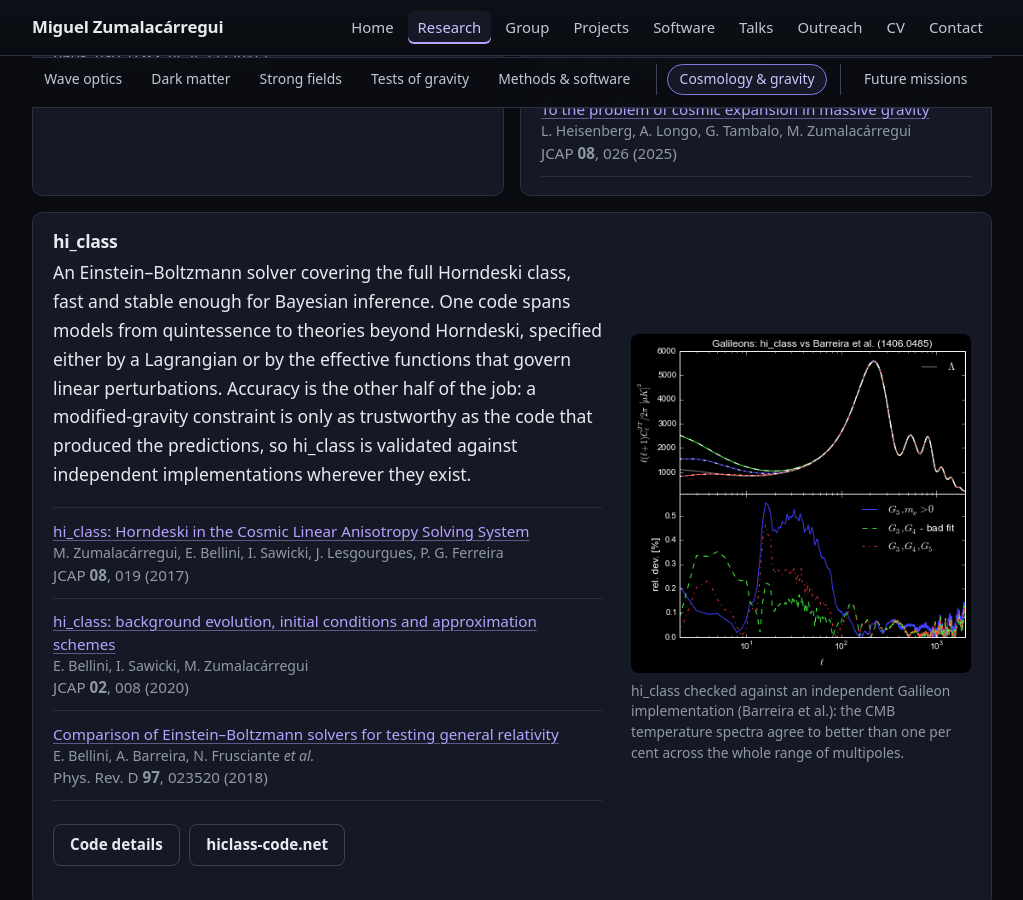
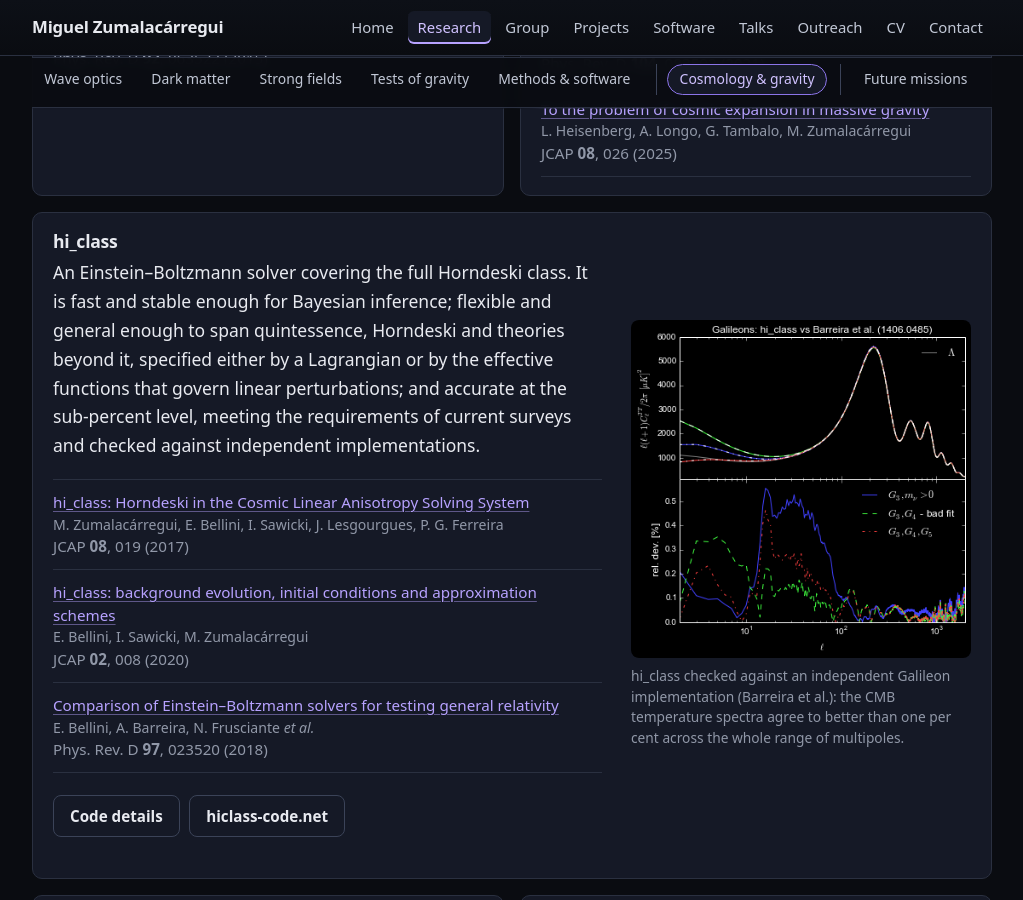
Before and after one commit to miguelzuma/miguelzuma.github.io, a Jekyll site: the page built from research.html, in a window 1280 px wide and 900 px high, scrolled down 9277 px. Shown: the whole window, without its empty margins (128-1151 px from the left). Built offline with Jekyll 4.4.1, drawn with Linux system fonts in a browser that asks for light colours.

Commit message:
Balance the hi_class description on its three claims
Fast and stable, flexible and general, accurate — one clause each, in
parallel. Accuracy is quantified (sub-percent, survey requirements) rather
than asserted.

Co-Authored-By: Claude Opus 5 <noreply@anthropic.com>
Claude-Session: https://claude.ai/code/session_01E2ZbXszK9qt9svKVxU5Yrt

```diff
--- a/research.html
+++ b/research.html
@@ -625,14 +625,13 @@ sections:
     <div class="card-col">
       <h3 class="card-title">hi_class</h3>
       <p>
-        An Einstein–Boltzmann solver covering the full Horndeski class, fast and
-        stable enough for Bayesian inference. One code spans models from
-        quintessence to theories beyond Horndeski, specified either by a
-        Lagrangian or by the effective functions that govern linear
-        perturbations. Accuracy is the other half of the job: a modified-gravity
-        constraint is only as trustworthy as the code that produced the
-        predictions, so hi_class is validated against independent
-        implementations wherever they exist.
+        An Einstein–Boltzmann solver covering the full Horndeski class. It is
+        fast and stable enough for Bayesian inference; flexible and general
+        enough to span quintessence, Horndeski and theories beyond it,
+        specified either by a Lagrangian or by the effective functions that
+        govern linear perturbations; and accurate at the sub-percent level,
+        meeting the requirements of current surveys and checked against
+        independent implementations.
       </p>
       <ul class="pubs">
         <li><a href="https://inspirehep.net/literature/1462237" rel="noopener">hi_class: Horndeski in the Cosmic Linear Anisotropy Solving System</a>
```
